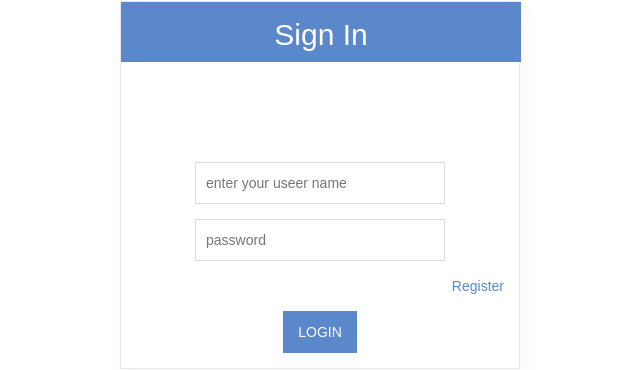
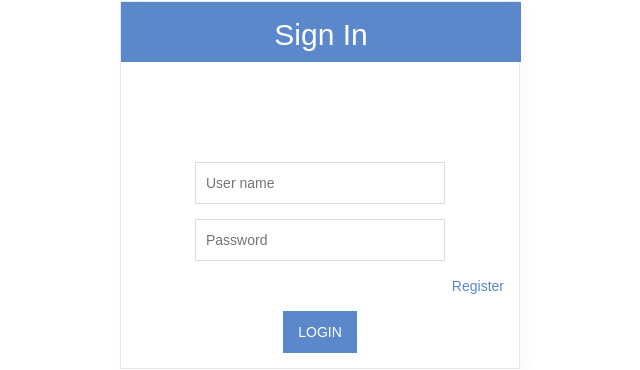
Before and after one commit to Marco0198/wesell_db, a PHP site: page /login.php in a window 1280 px wide. Shown: the part 439-809 px from the top of the page, without its empty margins (320-960 px from the left). Run offline with PHP 8.4, Linux system fonts and the light colour scheme; some libraries are stand-ins or nearby versions.

Commit message:
First commit

```diff
--- a/login.php
+++ b/login.php
@@ -127,8 +127,8 @@
                <div class="login-form" >
                    <div class="loginText"><h2>Sign In</h2></div>
                    <form action="login_action.php" method="post">
-                    <input type="text"placeholder="enter your useer name" name="userName" required >
-                    <input type="password" placeholder="password" name="password" required >
+                    <input type="text"placeholder="User name" name="userName" required >
+                    <input type="password" placeholder="Password" name="password" required >
                     <a href="register.php" style="margin-right: 15px; float: right">Register</a><br>
                     <input type="submit" value="Login" name="login">
 
--- a/register.php
+++ b/register.php
@@ -130,9 +130,9 @@
     <div class="login-form" method="post">
         <div class="loginText"><h2>Sign up</h2></div>
      <form action="register_action.php" method="POST">
-        <input type="text"placeholder="name" name="userName" required >
-        <input type="email"placeholder="Email Address" name="email" required >
-         <input type="password" placeholder="password" name="password" required >
+        <input type="text"placeholder="Name" name="userName" required >
+        <input type="email"placeholder="Email address" name="email" required >
+         <input type="password" placeholder="Password" name="password" required >
          <input type="password" placeholder=" Confirm  password" name="passwordConfirmation" required >
          <input type="submit" value="register" name="submit">
 
```
